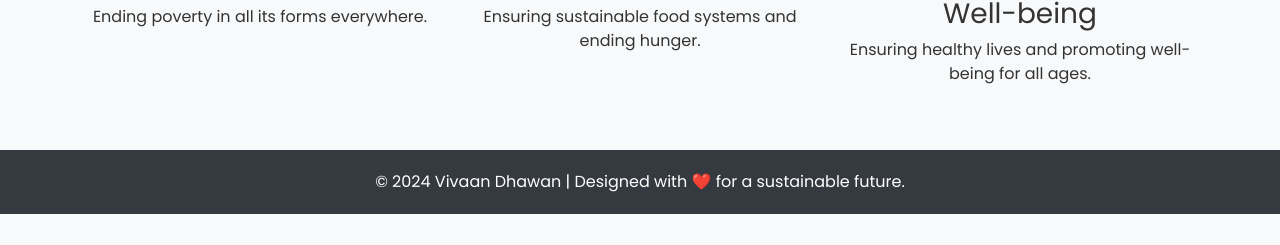
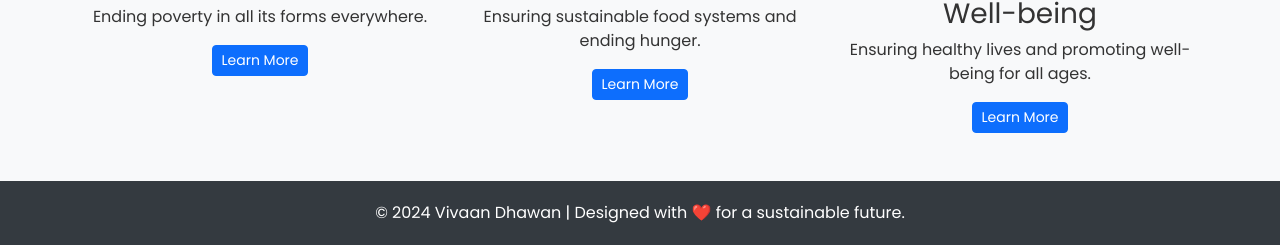
Before and after one commit to VIVAAN-DHAWAN/SDG-GOALS, a plain HTML site: page index.html in a window 1280 px wide. Shown: the part 557-802 px from the top of the page. Drawn offline with nearby package versions, Linux system fonts and the light colour scheme.

Commit message:
Update index.html

```diff
--- a/index.html
+++ b/index.html
@@ -76,14 +76,17 @@
         <div class="col-md-4" data-aos="fade-up">
           <h3>Goal 1: No Poverty</h3>
           <p>Ending poverty in all its forms everywhere.</p>
+          <a href="https://www.un.org/sustainabledevelopment/poverty/" class="btn btn-primary btn-sm" target="_blank">Learn More</a>
         </div>
         <div class="col-md-4" data-aos="fade-up" data-aos-delay="200">
           <h3>Goal 2: Zero Hunger</h3>
           <p>Ensuring sustainable food systems and ending hunger.</p>
+          <a href="https://www.un.org/sustainabledevelopment/hunger/" class="btn btn-primary btn-sm" target="_blank">Learn More</a>
         </div>
         <div class="col-md-4" data-aos="fade-up" data-aos-delay="400">
           <h3>Goal 3: Good Health and Well-being</h3>
           <p>Ensuring healthy lives and promoting well-being for all ages.</p>
+          <a href="https://www.un.org/sustainabledevelopment/health/" class="btn btn-primary btn-sm" target="_blank">Learn More</a>
         </div>
       </div>
     </div>
```
